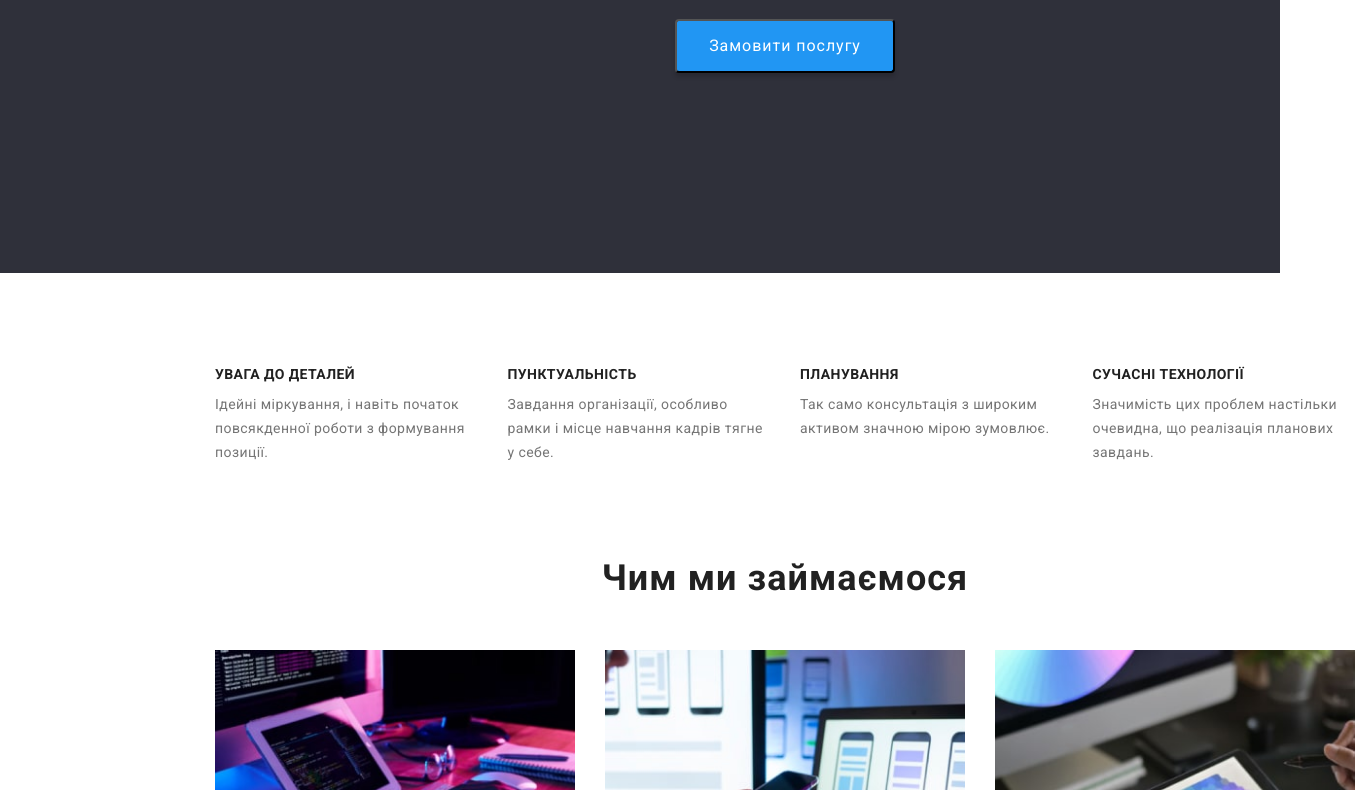
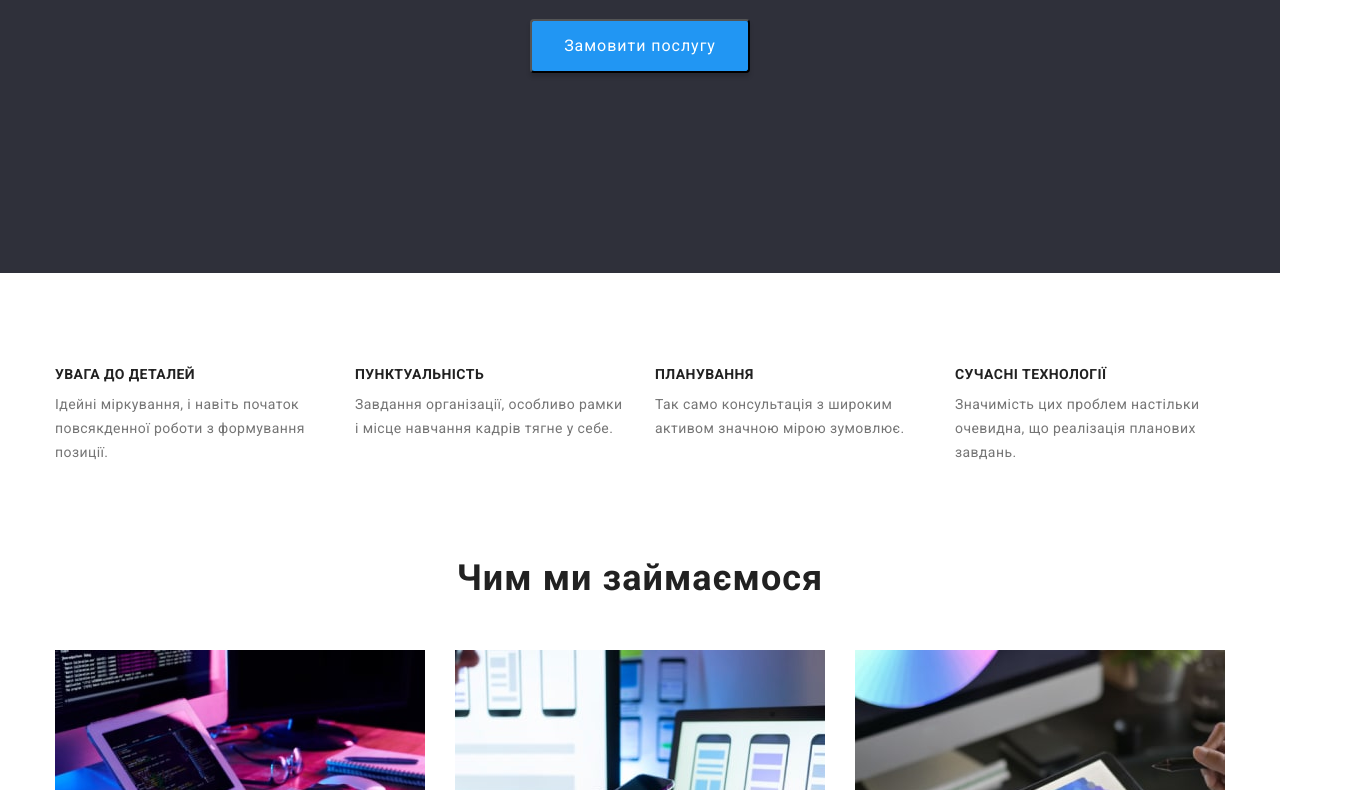
Before and after one commit to Antonov32/goit-markup-hw-03, a plain HTML site: page index.html in a window 1280 px wide. Shown: the part 412-1202 px from the top of the page, 1370 px wide, since content can reach past the window. Drawn offline with nearby package versions, Linux system fonts and the light colour scheme.

Commit message:
edit hmw #3

```diff
--- a/css/styles.css
+++ b/css/styles.css
@@ -55,12 +55,11 @@ img {
 /* Класи за замовчуванням */
 
 .container {
-  width: 1170px;
-  margin: 0 auto;
+  margin-right: auto;
+  margin-left: auto;
+  width: 1200px;
   padding-left: 15px;
   padding-right: 15px;
-  margin-left: 200px;
-  margin-right: 200px;
 }
 
 .list {
```
